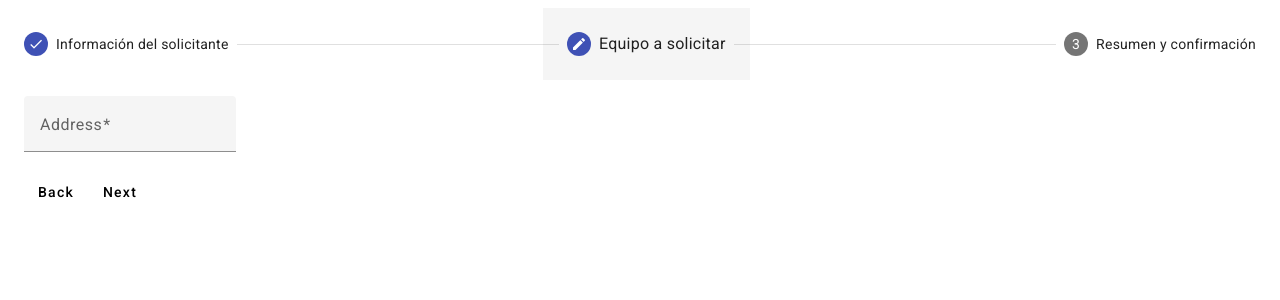
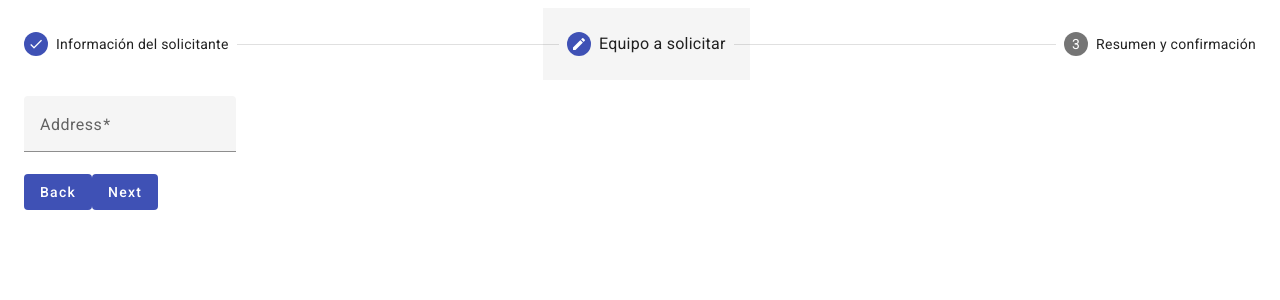
Before and after one commit to gonnaflick/Inventario-Laboratorios, an Angular app: page / in a window 1280 px wide. Both pictures are taken after typing "Sample", "Sample", "Sample" into the empty fields and a click on the button "Siguiente". Shown: the top 300 px of the page. Built offline with nearby package versions, Linux system fonts and the light colour scheme.

Commit message:
le metí unos espacios mamalones

```diff
--- a/src/app/pages/content/request/request.component.html
+++ b/src/app/pages/content/request/request.component.html
@@ -54,6 +54,9 @@
       </div>
     </form>
   </mat-step>
+
+  <!--********************************************************************************************************************-->
+
   <mat-step [stepControl]="secondFormGroup">
     <form [formGroup]="secondFormGroup">
       <ng-template matStepLabel>Equipo a solicitar</ng-template>
@@ -67,11 +70,14 @@
         />
       </mat-form-field>
       <div>
-        <button mat-button matStepperPrevious>Back</button>
-        <button mat-button matStepperNext>Next</button>
+        <button mat-flat-button color="primary" matStepperPrevious>Back</button>
+        <button mat-flat-button color="primary" matStepperNext>Next</button>
       </div>
     </form>
   </mat-step>
+
+  <!--********************************************************************************************************************-->
+
   <mat-step>
     <ng-template matStepLabel>Resumen y confirmación</ng-template>
     <p>You are now done.</p>
```
